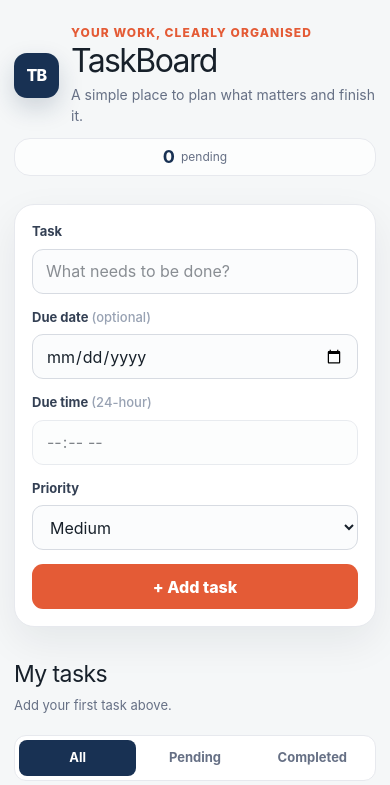
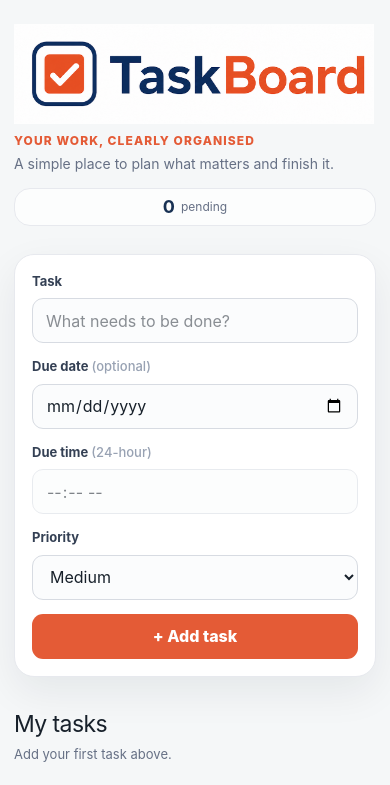
Before and after one commit to joeyfernsd-ui/First-Project-ToDoList, a Next.js app: page / in a window 390 px wide. Shown: the top 785 px of the page. Built offline with nearby package versions, Linux system fonts and the light colour scheme.

Commit message:
Deploy TaskBoard logo in responsive header

```diff
--- a/app/globals.css
+++ b/app/globals.css
@@ -28,28 +28,16 @@ button { cursor: pointer; }
 
 .hero {
   display: grid;
-  grid-template-columns: auto 1fr auto;
+  grid-template-columns: minmax(0, 1fr) auto;
   align-items: center;
-  gap: 18px;
+  gap: 24px;
   margin-bottom: 28px;
 }
 
-.brand-mark {
-  display: grid;
-  width: 52px;
-  height: 52px;
-  place-items: center;
-  border-radius: 15px;
-  background: var(--navy);
-  color: white;
-  font-weight: 850;
-  letter-spacing: -0.04em;
-  box-shadow: 0 10px 24px rgba(24, 49, 83, 0.18);
-}
-
-.eyebrow { margin: 0 0 3px; color: var(--accent); font-size: 12px; font-weight: 800; letter-spacing: .09em; text-transform: uppercase; }
-h1 { margin: 0; font-size: clamp(32px, 5vw, 46px); line-height: .98; letter-spacing: -.05em; }
-.subtitle { margin: 8px 0 0; color: var(--muted); }
+.brand-area { min-width: 0; }
+.brand-logo { display: block; width: min(430px, 100%); height: auto; }
+.eyebrow { margin: 8px 0 3px; color: var(--accent); font-size: 12px; font-weight: 800; letter-spacing: .09em; text-transform: uppercase; }
+.subtitle { margin: 0; color: var(--muted); }
 
 .count-card {
   min-width: 96px;
@@ -166,10 +154,10 @@ footer { margin-top: 34px; color: #89919d; font-size: 12px; text-align: center;
 
 @media (max-width: 560px) {
   .page-shell { padding: 24px 14px 20px; }
-  .hero { grid-template-columns: auto 1fr; gap: 12px; }
-  .brand-mark { width: 45px; height: 45px; border-radius: 13px; }
+  .hero { grid-template-columns: 1fr; gap: 14px; }
+  .brand-logo { width: min(360px, 100%); }
   .subtitle { font-size: 14px; }
-  .count-card { grid-column: 1 / -1; display: flex; align-items: center; justify-content: center; gap: 6px; min-width: 0; padding: 9px 14px; }
+  .count-card { display: flex; align-items: center; justify-content: center; gap: 6px; min-width: 0; padding: 9px 14px; }
   .count-card strong { font-size: 18px; }
   .add-panel { grid-template-columns: 1fr; padding: 17px; }
   .task-field { grid-column: auto; }
--- a/app/page.tsx
+++ b/app/page.tsx
@@ -1,6 +1,7 @@
 "use client";
 
 import { FormEvent, useEffect, useMemo, useState } from "react";
+import Image from "next/image";
 
 type Priority = "Low" | "Medium" | "High";
 type Filter = "All" | "Pending" | "Completed";
@@ -128,10 +129,17 @@ export default function Home() {
     <main className="page-shell">
       <section className="taskboard" aria-labelledby="page-title">
         <header className="hero">
-          <div className="brand-mark" aria-hidden="true">TB</div>
-          <div>
+          <div className="brand-area">
+            <Image
+              className="brand-logo"
+              src="/taskboard-logo.png"
+              alt="TaskBoard"
+              width={1730}
+              height={480}
+              priority
+            />
+            <h1 className="sr-only" id="page-title">TaskBoard</h1>
             <p className="eyebrow">Your work, clearly organised</p>
-            <h1 id="page-title">TaskBoard</h1>
             <p className="subtitle">A simple place to plan what matters and finish it.</p>
           </div>
           <div className="count-card" aria-label={`${pendingCount} pending tasks`}>
```
Also changed, not shown: public/taskboard-logo.png (added).
